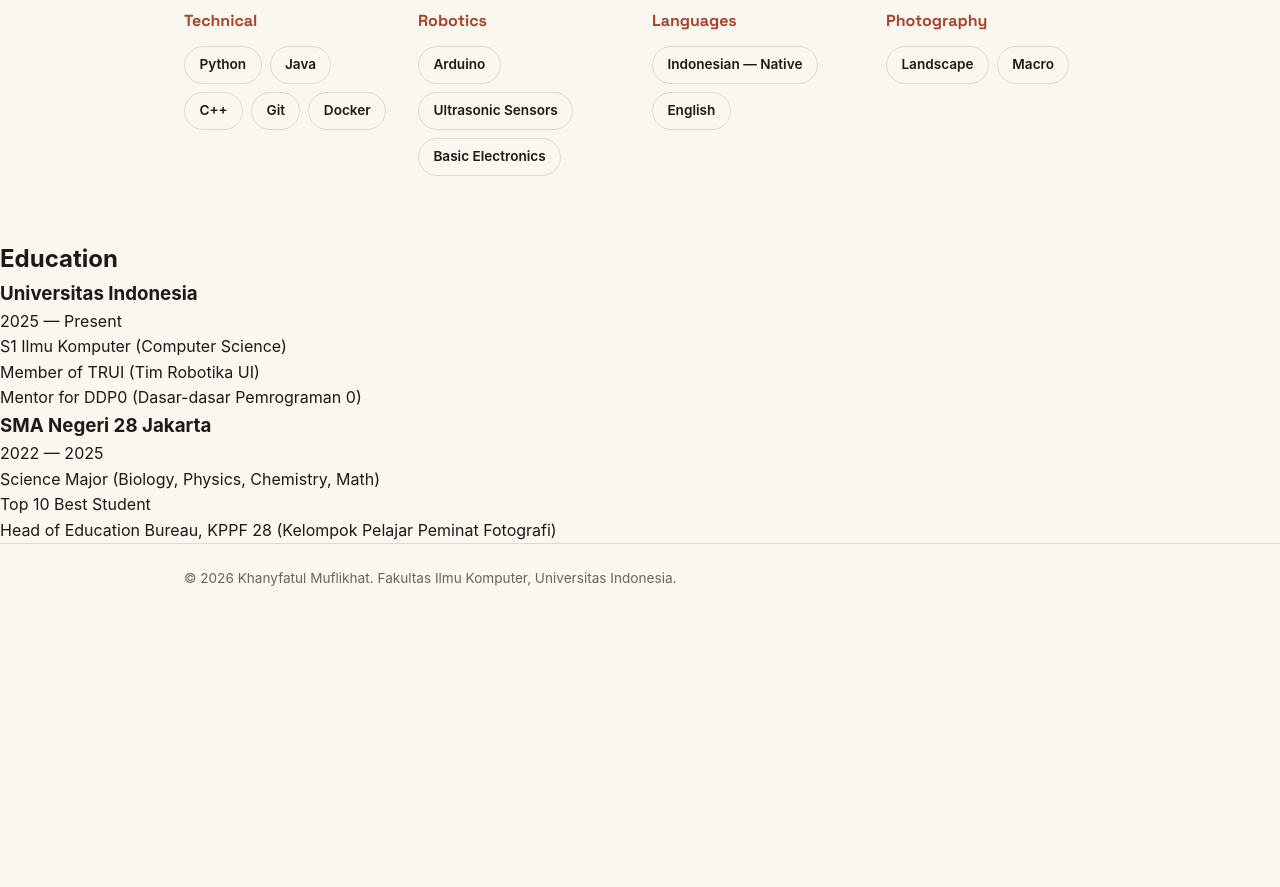
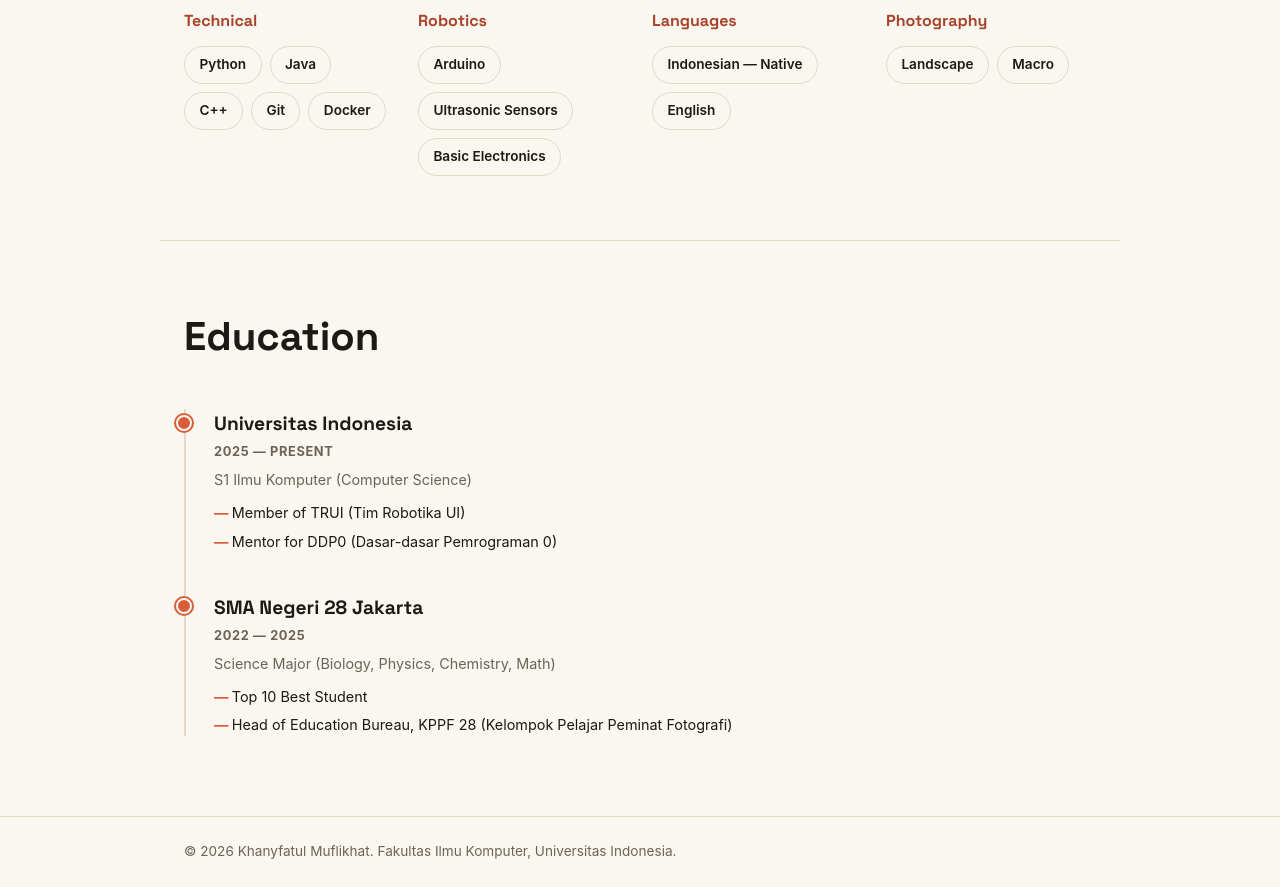
Before and after one commit to KhanyfatulMuflikhat/myportofolio, a Django app: page / in a window 1280 px wide. Shown: the part 824-1711 px from the top of the page. Before the commit the page ends 1410 px from the top, so only its background shows below. Run offline with Django 5.2, Linux system fonts and the light colour scheme.

Commit message:
style(css): add timeline styling for education section

```diff
--- a/static/css/style.css
+++ b/static/css/style.css
@@ -252,3 +252,91 @@ h1, .brand {
         grid-template-columns: 1fr;
     }
 }
+
+#education {
+    padding: 4rem 0 5rem;
+    border-top: 1px solid var(--line);
+    max-width: 960px;
+    margin: 0 auto;
+    padding-left: 1.5rem;
+    padding-right: 1.5rem;
+}
+
+#education h2 {
+    font-family: "Space Grotesk", sans-serif;
+    font-size: clamp(1.8rem, 4vw, 2.5rem);
+    margin-bottom: 2.5rem;
+}
+
+.timeline {
+    position: relative;
+    padding-left: 1.75rem;
+    border-left: 2px solid var(--line);
+}
+
+.timeline-item {
+    position: relative;
+    margin-bottom: 2.5rem;
+}
+
+.timeline-item:last-child {
+    margin-bottom: 0;
+}
+
+.timeline-item::before {
+    content: "";
+    position: absolute;
+    left: -2.35rem;
+    top: 0.35rem;
+    width: 12px;
+    height: 12px;
+    border-radius: 50%;
+    background-color: var(--accent);
+    border: 2px solid var(--paper);
+    box-shadow: 0 0 0 2px var(--accent);
+}
+
+.timeline-item h3 {
+    font-family: "Space Grotesk", sans-serif;
+    font-size: 1.2rem;
+    margin-bottom: 0.15rem;
+}
+
+.timeline-period {
+    font-size: 0.8rem;
+    font-weight: 700;
+    text-transform: uppercase;
+    letter-spacing: 0.05em;
+    color: var(--text-muted);
+    margin-bottom: 0.35rem;
+}
+
+.timeline-subtitle {
+    color: var(--text-muted);
+    font-size: 0.9rem;
+    margin-bottom: 0.6rem;
+}
+
+.timeline-item ul {
+    list-style: none;
+    display: flex;
+    flex-direction: column;
+    gap: 0.35rem;
+    font-size: 0.9rem;
+}
+
+.timeline-item li::before {
+    content: "— ";
+    color: var(--accent);
+    font-weight: 700;
+}
+
+@media (max-width: 600px) {
+    .timeline {
+        padding-left: 1.25rem;
+    }
+
+    .timeline-item::before {
+        left: -1.85rem;
+    }
+}
```
